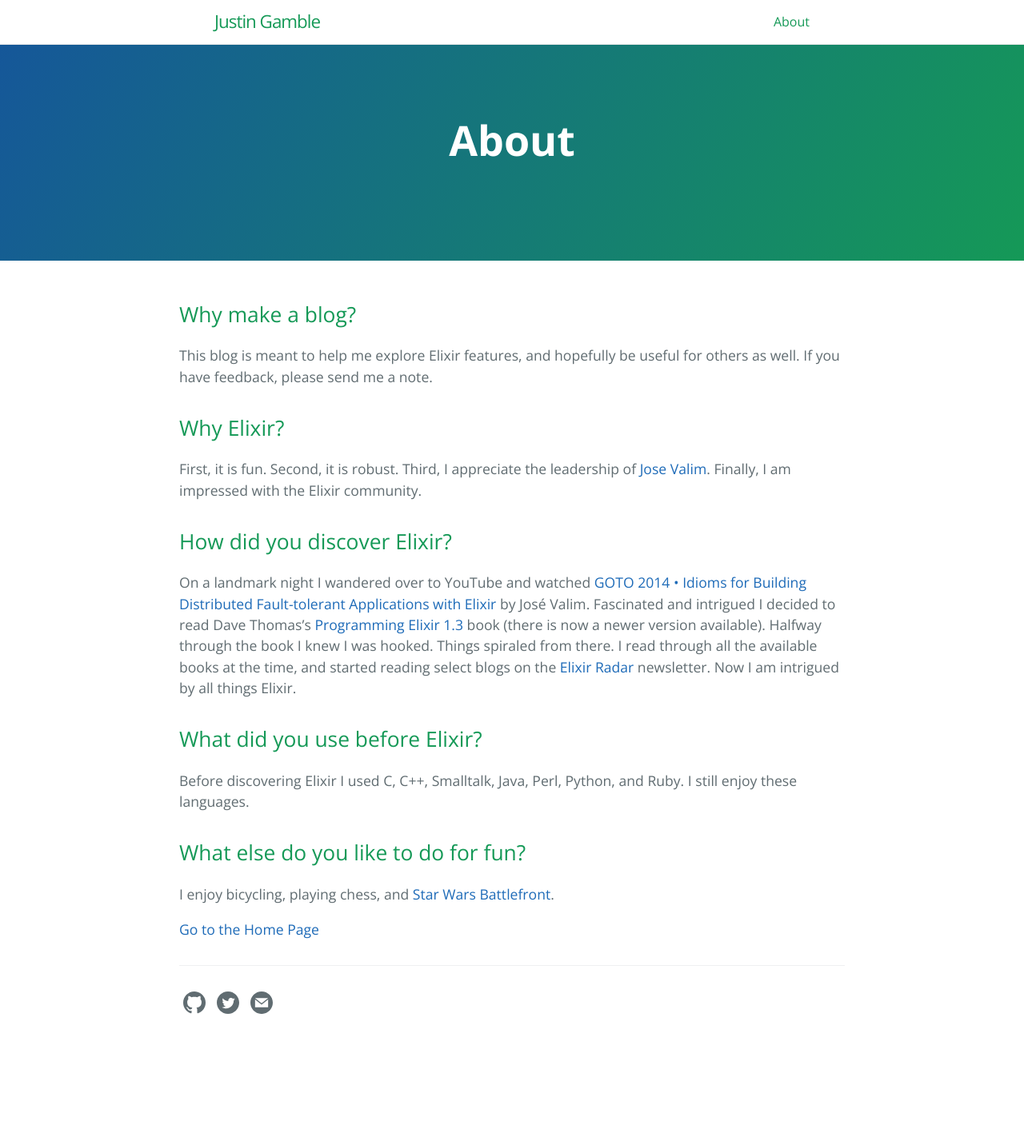
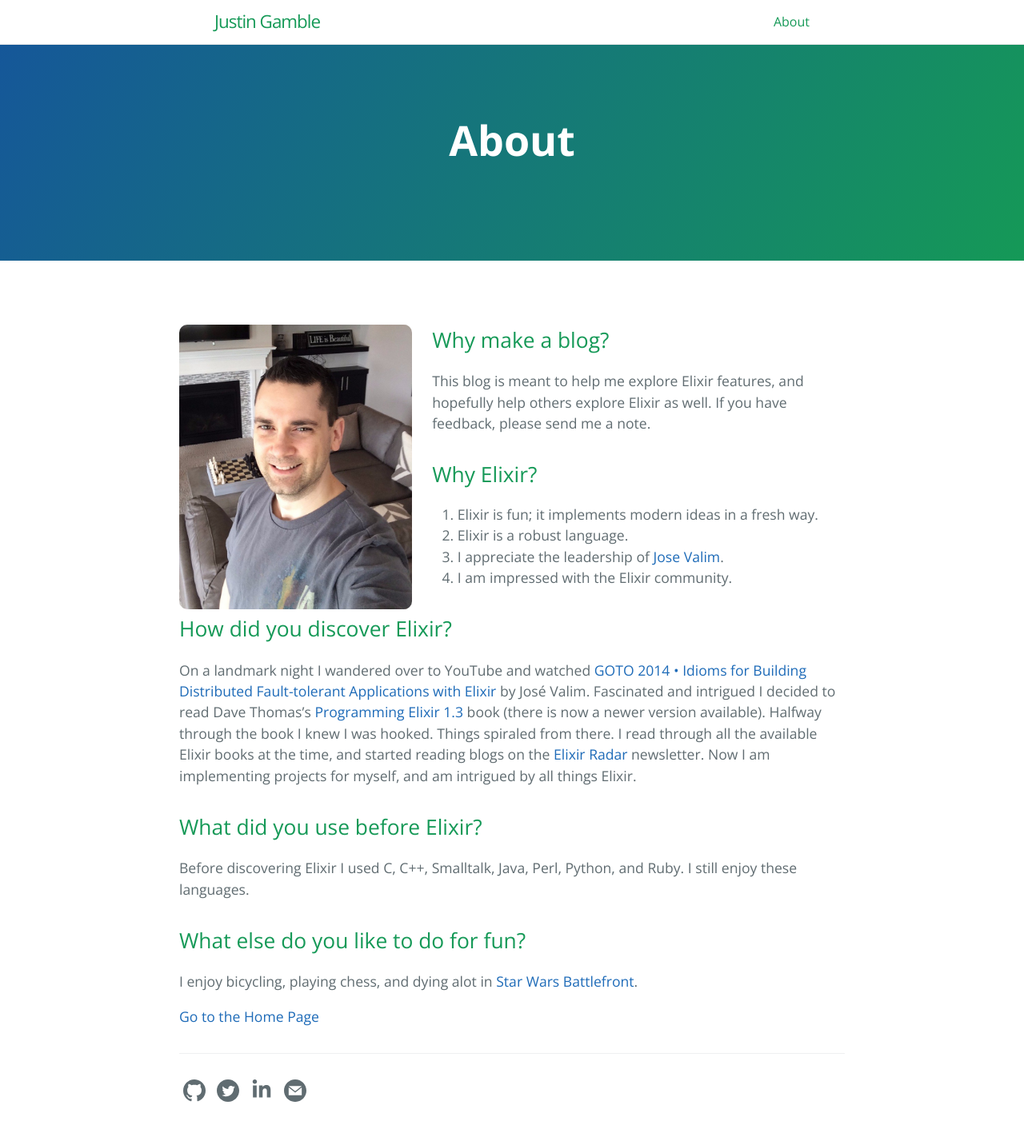
Before and after one commit to justingamble/justingamble.github.io, a Jekyll site: the page built from about.md, in a window 1280 px wide. Shown: the whole page at 80% size. Built offline with Jekyll 4.4.1, drawn with Linux system fonts in a browser that asks for light colours; nearby versions of some CDN libraries; before the commit the page ends 1322 px from its top, so only the background shows below that.

Commit message:
About: Added picture, added linkedin icon

```diff
--- a/_config.yml
+++ b/_config.yml
@@ -1,6 +1,8 @@
 theme:
 title: Justin Gamble
+first_name: Justin
 description: Tapping into the Elixir mindset
+linkedin_username: justin-gamble-6762391
 twitter:
   username: JustinGamble50
 #theme: jekyll-theme-cayman
--- a/_includes/site-header.html
+++ b/_includes/site-header.html
@@ -38,4 +38,7 @@
       </nav>
     {% endif %}
   </div>
+  <link rel="stylesheet" href="//maxcdn.bootstrapcdn.com/font-awesome/4.3.0/css/font-awesome.min.css">
+  <meta name="viewport" content="width=device-width, initial-scale=1.0">
+
 </header>
--- a/_layouts/default.html
+++ b/_layouts/default.html
@@ -88,31 +88,45 @@
 
         <!-- Github icon -->
         <span class="my-span-icon">
-          <a href="{{ site.github.owner_url }}" aria-label="{{ site.github.owner_name }}'s GitHub" title="{{ site.github.owner_name }}'s GitHub">
-            <svg class="my-svg-icon" xmlns="http://www.w3.org/2000/svg" width="24" height="24" viewBox="0 0 24 24"><path d="M12 0c-6.626 0-12 5.373-12 12 0 5.302 3.438 9.8 8.207 11.387.599.111.793-.261.793-.577v-2.234c-3.338.726-4.033-1.416-4.033-1.416-.546-1.387-1.333-1.756-1.333-1.756-1.089-.745.083-.729.083-.729 1.205.084 1.839 1.237 1.839 1.237 1.07 1.834 2.807 1.304 3.492.997.107-.775.418-1.305.762-1.604-2.665-.305-5.467-1.334-5.467-5.931 0-1.311.469-2.381 1.236-3.221-.124-.303-.535-1.524.117-3.176 0 0 1.008-.322 3.301 1.23.957-.266 1.983-.399 3.003-.404 1.02.005 2.047.138 3.006.404 2.291-1.552 3.297-1.23 3.297-1.23.653 1.653.242 2.874.118 3.176.77.84 1.235 1.911 1.235 3.221 0 4.609-2.807 5.624-5.479 5.921.43.372.823 1.102.823 2.222v3.293c0 .319.192.694.801.576 4.765-1.589 8.199-6.086 8.199-11.386 0-6.627-5.373-12-12-12z"/></svg>
+          <a href="{{ site.github.owner_url }}" aria-label="{{ site.github.owner_name }}'s GitHub" title="{{ site.first_name }}'s GitHub">
+            <svg class="my-svg-icon" xmlns="http://www.w3.org/2000/svg" width="24" height="24" viewBox="0 0 24 24"><path d="M12 0c-6.626 0-12 5.373-12 12 0 5.302 3.438 9.8 8.207 11.387.599.111.793-.261.793-.577v-2.234c-3.338.726-4.033-1.416-4.033-1.416-.546-1.387-1.333-1.756-1.333-1.756-1.089-.745.083-.729.083-.729 1.205.084 1.839 1.237 1.839 1.237 1.07 1.834 2.807 1.304 3.492.997.107-.775.418-1.305.762-1.604-2.665-.305-5.467-1.334-5.467-5.931 0-1.311.469-2.381 1.236-3.221-.124-.303-.535-1.524.117-3.176 0 0 1.008-.322 3.301 1.23.957-.266 1.983-.399 3.003-.404 1.02.005 2.047.138 3.006.404 2.291-1.552 3.297-1.23 3.297-1.23.653 1.653.242 2.874.118 3.176.77.84 1.235 1.911 1.235 3.221 0 4.609-2.807 5.624-5.479 5.921.43.372.823 1.102.823 2.222v3.293c0 .319.192.694.801.576 4.765-1.589 8.199-6.086 8.199-11.386 0-6.627-5.373-12-12-12z"/>
+            </svg>
           </a>
         </span>
 
         <!-- Twitter icon -->
         <span class="my-span-icon">
-          <a href="https://twitter.com/{{ site.twitter.username }}" aria-label="{{ site.github.owner_name }}'s Twitter" title="{{ site.github.owner_name }}'s Twitter">
-            <svg class="my-svg-icon" xmlns="http://www.w3.org/2000/svg" width="24" height="24" viewBox="0 0 24 24"><path d="M12 0c-6.627 0-12 5.373-12 12s5.373 12 12 12 12-5.373 12-12-5.373-12-12-12zm6.066 9.645c.183 4.04-2.83 8.544-8.164 8.544-1.622 0-3.131-.476-4.402-1.291 1.524.18 3.045-.244 4.252-1.189-1.256-.023-2.317-.854-2.684-1.995.451.086.895.061 1.298-.049-1.381-.278-2.335-1.522-2.304-2.853.388.215.83.344 1.301.359-1.279-.855-1.641-2.544-.889-3.835 1.416 1.738 3.533 2.881 5.92 3.001-.419-1.796.944-3.527 2.799-3.527.825 0 1.572.349 2.096.907.654-.128 1.27-.368 1.824-.697-.215.671-.67 1.233-1.263 1.589.581-.07 1.135-.224 1.649-.453-.384.578-.87 1.084-1.433 1.489z"/></svg>
+          <a href="https://twitter.com/{{ site.twitter.username }}" aria-label="{{ site.github.owner_name }}'s Twitter" title="{{ site.first_name }}'s Twitter">
+            <svg class="my-svg-icon" xmlns="http://www.w3.org/2000/svg" width="24" height="24" viewBox="0 0 24 24"><path d="M12 0c-6.627 0-12 5.373-12 12s5.373 12 12 12 12-5.373 12-12-5.373-12-12-12zm6.066 9.645c.183 4.04-2.83 8.544-8.164 8.544-1.622 0-3.131-.476-4.402-1.291 1.524.18 3.045-.244 4.252-1.189-1.256-.023-2.317-.854-2.684-1.995.451.086.895.061 1.298-.049-1.381-.278-2.335-1.522-2.304-2.853.388.215.83.344 1.301.359-1.279-.855-1.641-2.544-.889-3.835 1.416 1.738 3.533 2.881 5.92 3.001-.419-1.796.944-3.527 2.799-3.527.825 0 1.572.349 2.096.907.654-.128 1.27-.368 1.824-.697-.215.671-.67 1.233-1.263 1.589.581-.07 1.135-.224 1.649-.453-.384.578-.87 1.084-1.433 1.489z"/>
+            </svg>
           </a>
         </span>
+
+        <!-- LinkedIn icon -->
+        {% if site.linkedin_username %}
+        <span class="my-span-icon">
+          <a href="https://www.linkedin.com/in/{{ site.linkedin_username }}" aria-label="{{ site.github.owner_name }}'s LinkedIn" title="{{ site.first_name }}'s LinkedIn">
+              <svg class="my-svg-icon" xmlns="http://www.w3.org/2000/svg" width="24" height="24" viewBox="0 50 512 512"><path d="M150.65,100.682c0,27.992-22.508,50.683-50.273,50.683c-27.765,0-50.273-22.691-50.273-50.683 C50.104,72.691,72.612,50,100.377,50C128.143,50,150.65,72.691,150.65,100.682z M143.294,187.333H58.277V462h85.017V187.33 M279.195,187.333h-81.541V462h81.541c0,0,0-101.877,0-144.181c0-38.624,17.779-61.615,51.807-61.615 c31.268,0,46.289,22.071,46.289,61.615c0,39.545,0,144.181,0,144.181h84.605c0,0,0-100.344,0-173.915 s-41.689-109.131-99.934-109.131s-82.768,45.369-82.768,45.369V187.333z"/>
+              </svg>
+          </a>
+        </span>
+        {% endif %}
 
         <!-- RSS icon -->
         {% if site.gems contains "jekyll-feed" %}
           <span class="my-span-icon">
-            <a href="{{ "/feed.xml" | relative_url }}" aria-label="RSS feed" title="{{ site.github.owner_name }}'s RSS feed">
-              <svg class="my-svg-icon" xmlns="http://www.w3.org/2000/svg" width="24" height="24" viewBox="0 0 24 24"><path d="M12 0c-6.627 0-12 5.373-12 12s5.373 12 12 12 12-5.373 12-12-5.373-12-12-12zm-3.374 17c-.897 0-1.626-.727-1.626-1.624s.729-1.624 1.626-1.624 1.626.727 1.626 1.624-.729 1.624-1.626 1.624zm3.885 0c-.03-3.022-2.485-5.474-5.511-5.504v-2.406c4.361.03 7.889 3.555 7.92 7.91h-2.409zm4.081 0c-.016-5.297-4.303-9.571-9.592-9.594v-2.406c6.623.023 11.985 5.384 12 12h-2.408z"/></svg>
+            <a href="{{ "/feed.xml" | relative_url }}" aria-label="RSS feed" title="{{ site.first_name }}'s RSS feed">
+              <svg class="my-svg-icon" xmlns="http://www.w3.org/2000/svg" width="24" height="24" viewBox="0 0 24 24"><path d="M12 0c-6.627 0-12 5.373-12 12s5.373 12 12 12 12-5.373 12-12-5.373-12-12-12zm-3.374 17c-.897 0-1.626-.727-1.626-1.624s.729-1.624 1.626-1.624 1.626.727 1.626 1.624-.729 1.624-1.626 1.624zm3.885 0c-.03-3.022-2.485-5.474-5.511-5.504v-2.406c4.361.03 7.889 3.555 7.92 7.91h-2.409zm4.081 0c-.016-5.297-4.303-9.571-9.592-9.594v-2.406c6.623.023 11.985 5.384 12 12h-2.408z"/>
+              </svg>
             </a>
           </span>
         {% endif %}
+
         <!-- Contact icon -->
         {% assign about_page = site.pages | where: "path", "about.md" | first %}
         {% if about_page.title %}
           <span class="my-span-icon">
-            <a href="{{ about_page.url | relative_url }}" aria-label="Contact" title="Contact {{ site.github.owner_name }}">
+            <a href="{{ contact_page.url | relative_url }}" aria-label="Contact" title="Contact {{ site.first_name }}">
               <svg class="my-svg-icon" xmlns="http://www.w3.org/2000/svg" width="24" height="24" viewBox="0 0 24 24"><path d="M12 .02c-6.627 0-12 5.373-12 12s5.373 12 12 12 12-5.373 12-12-5.373-12-12-12zm6.99 6.98l-6.99 5.666-6.991-5.666h13.981zm.01 10h-14v-8.505l7 5.673 7-5.672v8.504z"/></svg>
             </a>
           </span>
--- a/about.md
+++ b/about.md
@@ -5,23 +5,26 @@ menu: main
 permalink: /about/
 ---
 
+![selfie](/assets/github.selfie.jpg){:class="selfie"}
+
 ## Why make a blog?
 
-This blog is meant to help me explore Elixir features, and hopefully be
-useful for others as well.  If you have feedback, please send me a note.
+This blog is meant to help me explore Elixir features, and hopefully help others explore Elixir as well.
+If you have feedback, please send me a note.
 
 ## Why Elixir?
 
-First, it is fun.  Second, it is robust.  Third, I appreciate the leadership
-of [Jose Valim](http://github.com/josevalim).  Finally, I am impressed with the Elixir community.
+1. Elixir is fun; it implements modern ideas in a fresh way.
+2. Elixir is a robust language.
+3. I appreciate the leadership of [Jose Valim](http://github.com/josevalim).
+4. I am impressed with the Elixir community.
+{: class="why-elixir-paragraph"}
 
 ## How did you discover Elixir?
 
 On a landmark night I wandered over to YouTube and watched [GOTO 2014 • Idioms for Building Distributed Fault-tolerant Applications with Elixir](https://www.youtube.com/watch?v=B4rOG9Bc65Q) by José Valim.
 Fascinated and intrigued I decided to read Dave Thomas's
-[Programming Elixir 1.3](https://www.amazon.com/Programming-Elixir-1-3-Functional-Concurrent/dp/168050200X/) book (there is now a newer version available).  Halfway through the book I knew I was hooked.  Things spiraled from there.  I read through all the available
-books at the time, and started reading select blogs on the [Elixir Radar](http://plataformatec.com.br/elixir-radar/weekly-newsletter) newsletter.
-Now I am intrigued by all things Elixir.
+[Programming Elixir 1.3](https://www.amazon.com/Programming-Elixir-1-3-Functional-Concurrent/dp/168050200X/) book (there is now a newer version available).  Halfway through the book I knew I was hooked.  Things spiraled from there.  I read through all the available Elixir books at the time, and started reading blogs on the [Elixir Radar](http://plataformatec.com.br/elixir-radar/weekly-newsletter) newsletter.  Now I am implementing projects for myself, and am intrigued by all things Elixir.
 
 ## What did you use before Elixir?
 
@@ -29,7 +32,6 @@ Before discovering Elixir I used C, C++, Smalltalk, Java, Perl, Python, and Ruby
 
 ## What else do you like to do for fun?
 
-I enjoy bicycling, playing chess, and [Star Wars Battlefront](http://starwars.ea.com/starwars/battlefront).
+I enjoy bicycling, playing chess, and dying alot in [Star Wars Battlefront](http://starwars.ea.com/starwars/battlefront).
 
-
-[Go to the Home Page](./)
+[Go to the Home Page](/)
--- a/assets/css/style.scss
+++ b/assets/css/style.scss
@@ -2,3 +2,31 @@
 ---
 
 @import 'jekyll-theme-cayman-blog';
+
+.selfie {
+    width: 35%;
+    float: left;
+    max-width: 100%;
+    border-radius: 10px;
+    margin: 0px 25px 0px 0px;
+}
+
+.why-elixir-paragraph {
+    margin-left: 0%;
+/*    position: relative;
+    z-index: 100;
+    border-style: solid;
+    border-width: 2px;
+    border-color: red;  */
+}
+
+@media only screen and (min-width: 585px) {
+    .why-elixir-paragraph {
+        margin-left: 37%;
+/*        position: relative;
+        z-index: 100;
+        border-style: solid;
+        border-width: 2px;
+        border-color: blue;  */
+    }
+}
```
Also changed, not shown: assets/github.selfie.jpg (added).
